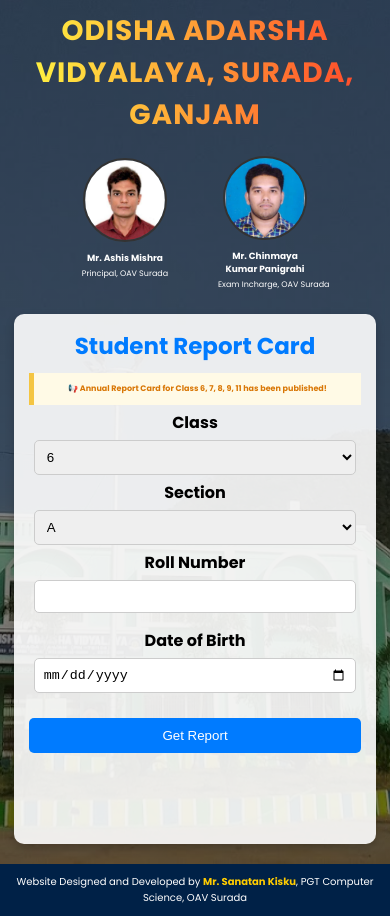
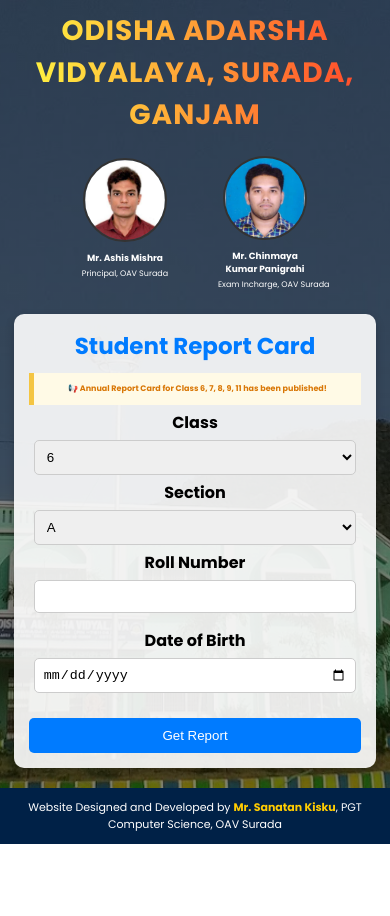
Before and after one commit to Sanatan-kisku/student-report-frontend, a React (Create React App) app: page / in a window 390 px wide. After the commit the page ends 844 px from the top, so only its background shows below. Built offline with nearby package versions, Linux system fonts and the light colour scheme.

Commit message:
fix footer and expand issue

```diff
--- a/src/styles/GetReport.css
+++ b/src/styles/GetReport.css
@@ -17,7 +17,7 @@ body {
   justify-content: center;
   padding: 20px;
   padding-top: 0;
-  min-height: 100vh;
+  /* min-height: 100vh; */
 }
 
 .school-heading {
@@ -114,7 +114,7 @@ body {
   box-shadow: 0px 4px 10px rgba(0, 0, 0, 0.2);
   text-align: center;
   width: 350px;
-  flex: 1;
+  /* flex: 1; */
 }
 
 h2 {
--- a/src/styles/footer.css
+++ b/src/styles/footer.css
@@ -38,7 +38,7 @@ body, html {
 /* ✅ Mobile Responsive */
 @media (max-width: 600px) {
   .footer {
-    font-size: 10px;
+    font-size: 11px;
     padding: 0px;
   }
 }
```
